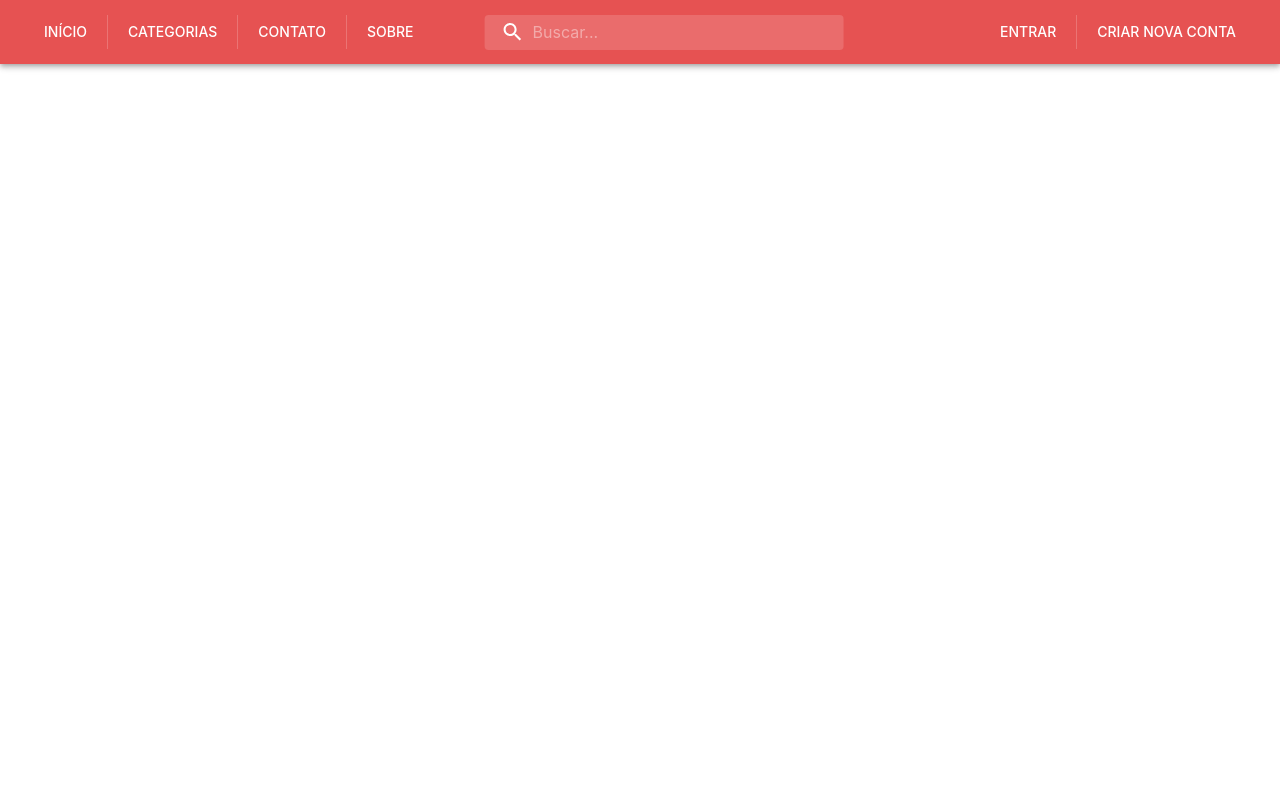
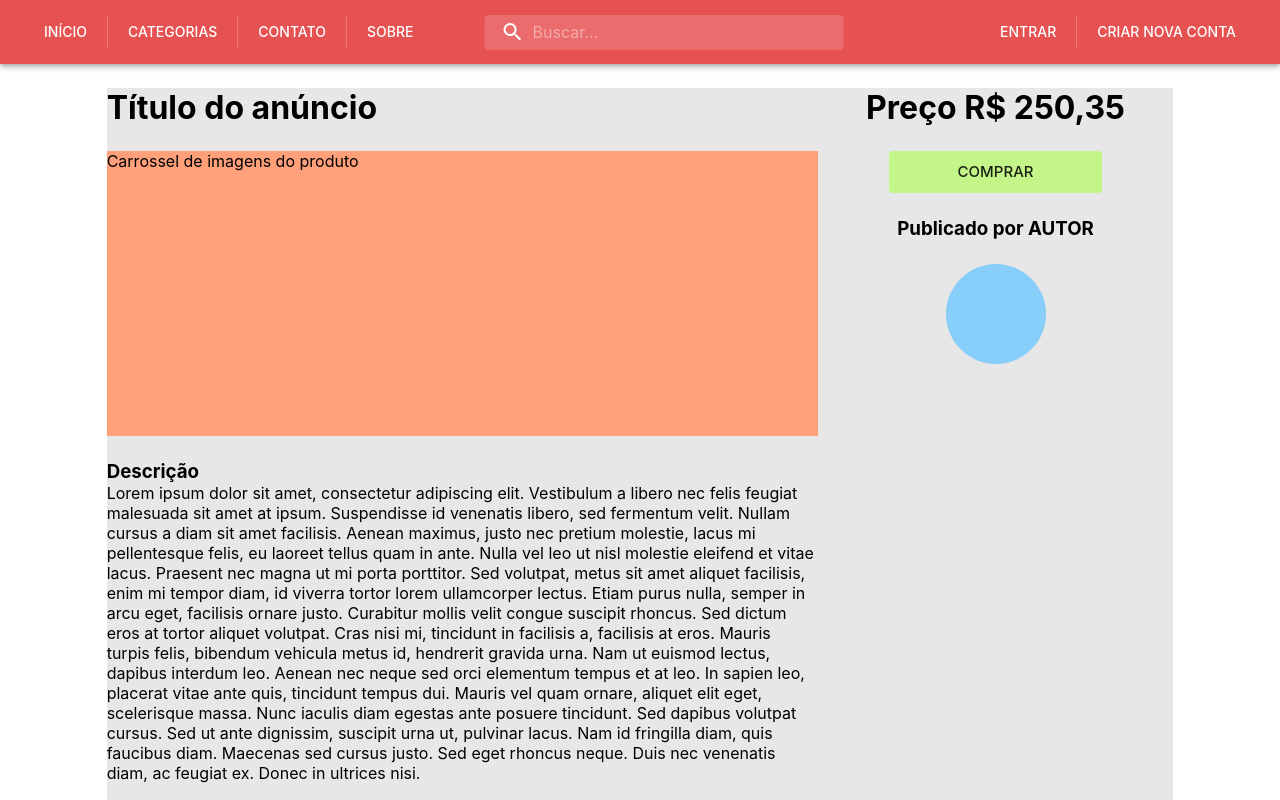
Before and after one commit to pedrohbh/2020-ClassiWeb, a React (Create React App) app in the folder frontend/: page /ad in a window 1280 px wide. Built offline with nearby package versions, Linux system fonts and the light colour scheme.

Commit message:
Começo da página de Anúncio

```diff
--- a/frontend/src/views/Ad/Ad.tsx
+++ b/frontend/src/views/Ad/Ad.tsx
@@ -1,14 +1,61 @@
-import { Grid } from '@material-ui/core';
+import { Button, Grid, withStyles } from '@material-ui/core';
 import React from 'react';
 import PageBase from '../../components/PageBase';
+
+const StyledButton = withStyles({
+  root: {
+    width: '60%'
+  },
+})((props: any) => <Button size="large" {...props}/>);
 
 export default function Ad() {
 
   return (
     <PageBase footer={false}>
-      <Grid container style={{height: '100%'}}>
+
+      <Grid container justify='center' style={{ minHeight: 'calc(100% - 3vh)', height: 'max-content', marginTop: '3vh' }}>
+
+        <Grid item xs={10} style={{ backgroundColor: '#e7e7e7'}}>
+
+          <Grid container style={{ height: '100%'}}>
+
+            <Grid item xs={8} style={{ backgroundColor: 'transparent'}}>
+              <Grid container direction="column" style={{ height: '100%', rowGap: '3vh'}}>
+                <h1>Título do anúncio</h1>
+                <Grid container style={{ height: '40%', backgroundColor: 'lightsalmon'}}>
+                  Carrossel de imagens do produto
+                </Grid>
+
+                <Grid container direction="column" style={{ width: '100%' }}>
+                  <Grid item>
+                    <h3>Descrição</h3>
+                  </Grid>
+                  <Grid item>
+                    Lorem ipsum dolor sit amet, consectetur adipiscing elit. Vestibulum a libero nec felis feugiat malesuada sit amet at ipsum. Suspendisse id venenatis libero, sed fermentum velit. Nullam cursus a diam sit amet facilisis. Aenean maximus, justo nec pretium molestie, lacus mi pellentesque felis, eu laoreet tellus quam in ante. Nulla vel leo ut nisl molestie eleifend et vitae lacus. Praesent nec magna ut mi porta porttitor. Sed volutpat, metus sit amet aliquet facilisis, enim mi tempor diam, id viverra tortor lorem ullamcorper lectus. Etiam purus nulla, semper in arcu eget, facilisis ornare justo. Curabitur mollis velit congue suscipit rhoncus. Sed dictum eros at tortor aliquet volutpat. Cras nisi mi, tincidunt in facilisis a, facilisis at eros. Mauris turpis felis, bibendum vehicula metus id, hendrerit gravida urna. Nam ut euismod lectus, dapibus interdum leo. Aenean nec neque sed orci elementum tempus et at leo.
+                    In sapien leo, placerat vitae ante quis, tincidunt tempus dui. Mauris vel quam ornare, aliquet elit eget, scelerisque massa. Nunc iaculis diam egestas ante posuere tincidunt. Sed dapibus volutpat cursus. Sed ut ante dignissim, suscipit urna ut, pulvinar lacus. Nam id fringilla diam, quis faucibus diam. Maecenas sed cursus justo. Sed eget rhoncus neque. Duis nec venenatis diam, ac feugiat ex. Donec in ultrices nisi.
+                  </Grid>
+                </Grid>
+
+              </Grid>
+
+            </Grid>
+
+            <Grid item xs={4} style={{ backgroundColor: 'transparent'}}>
+              <Grid container direction="column" alignItems='center' style={{ height: '100%', rowGap: '3vh'}}>
+                <h1>Preço R$ 250,35</h1>
+                <StyledButton style={{ backgroundColor: '#c4f589' }}>COMPRAR</StyledButton>
+                <h3>Publicado por AUTOR</h3>
+                <div style={{ borderRadius:'50%', backgroundColor:'lightskyblue', width:'100px', height:'100px'}}></div>
+              </Grid>
+
+            </Grid>
+
+          </Grid>
+
+        </Grid>
 
       </Grid>
+
     </PageBase>
   );
 }
```
